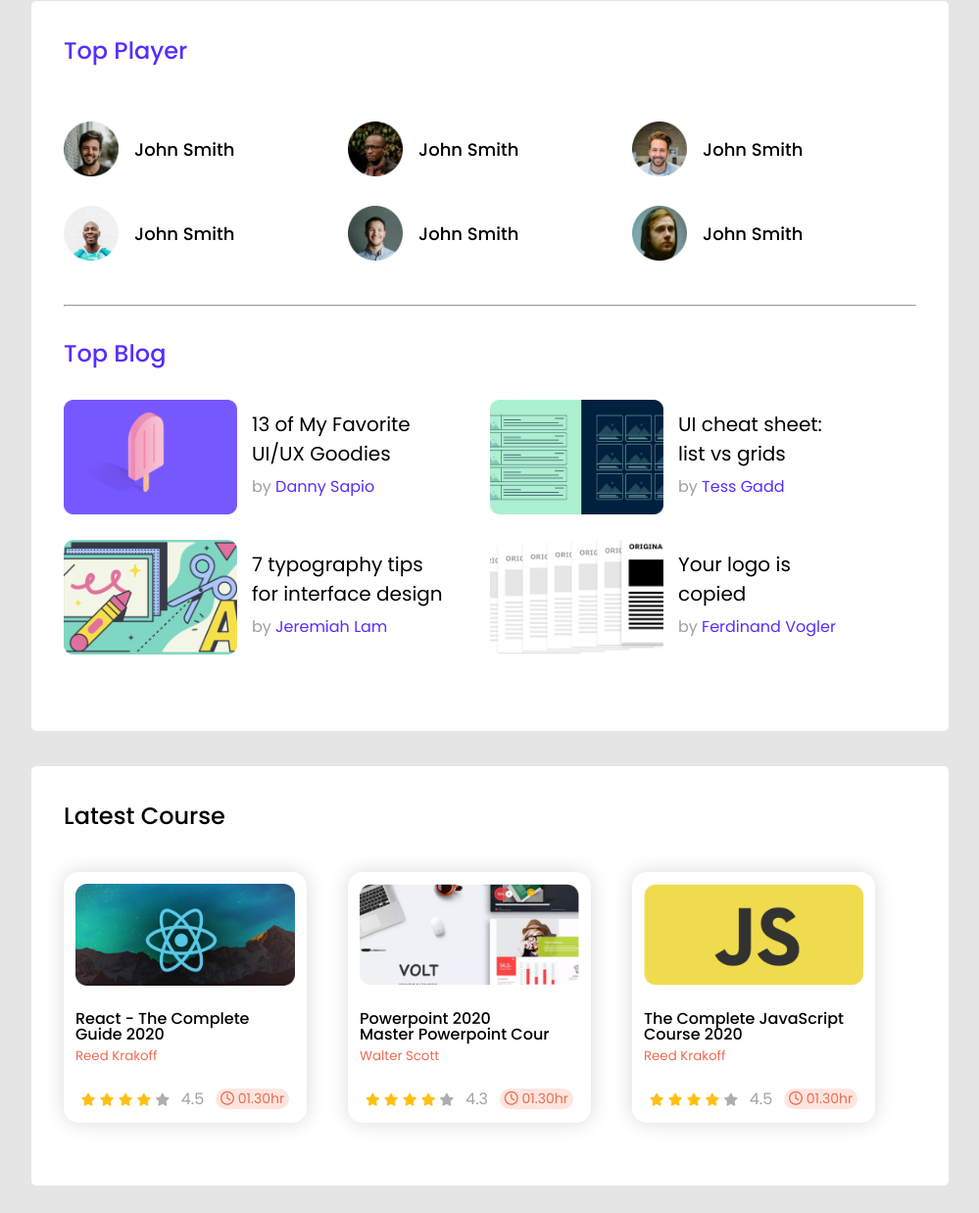
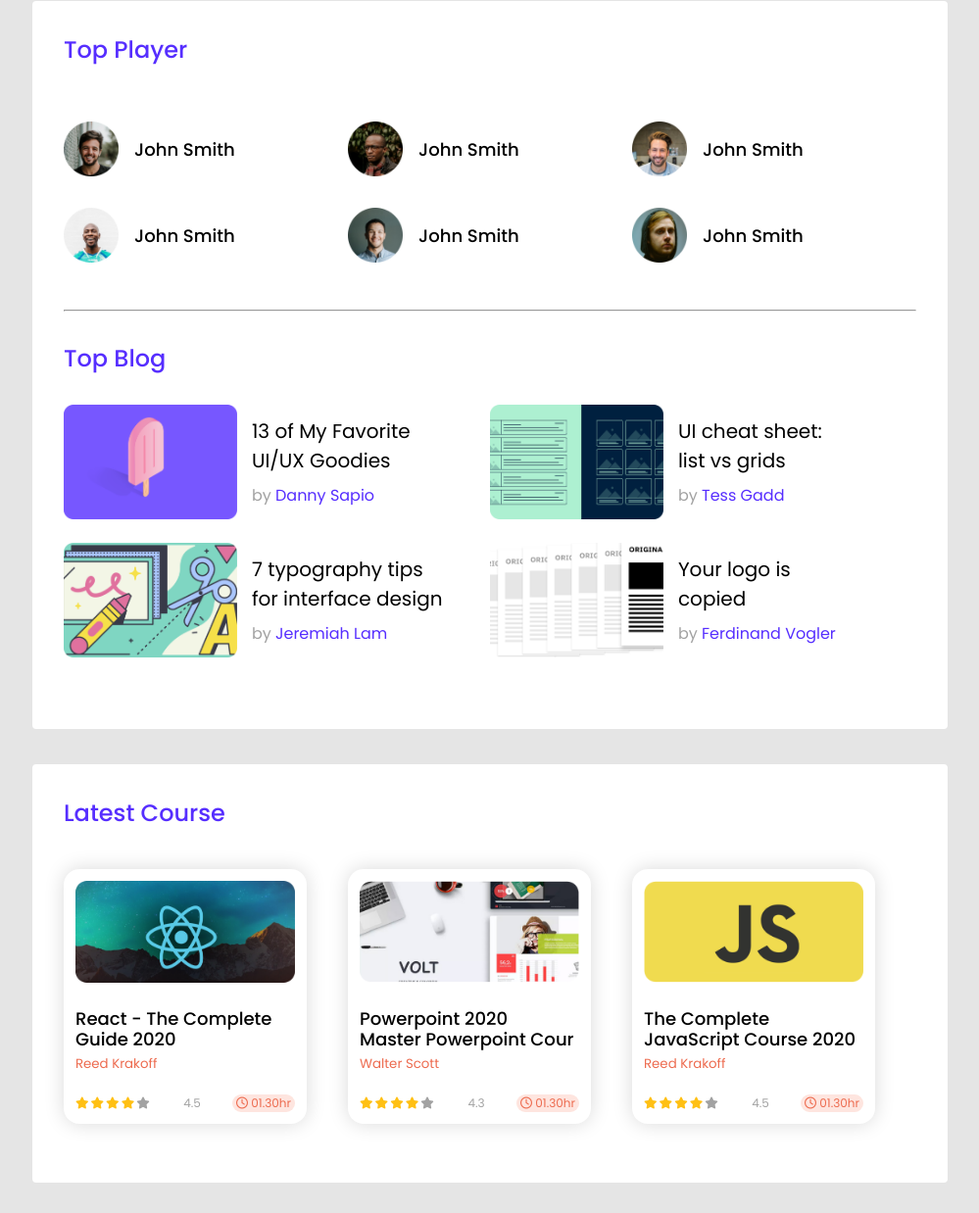
Before and after one commit to arifulhaque145/lead-css, a plain HTML site: page index.html in a window 1280 px wide. Shown: the part 129-1367 px from the top of the page at 98% size, without its empty margins (140-1139 px from the left). After the commit the page ends 1336 px from the top, so only its background shows below. Drawn offline with Linux system fonts and the light colour scheme.

Commit message:
complete for larg screen

```diff
--- a/css/responsive.css
+++ b/css/responsive.css
@@ -1,36 +1,29 @@
 @import url('https://fonts.googleapis.com/css2?family=Poppins:wght@400;500&display=swap');
 
 /* Extra small devices (phones, 600px and down) */
-@media only screen and (max-width: 600px) {
-    * {
+@media (min-width: 0px) and (max-width: 480px) {
+    body {
         background-color: red;
     }
 }
 
 /* Small devices (portrait tablets and large phones, 600px and up) */
-@media only screen and (min-width: 600px) {
-    * {
+@media (min-width: 481px) and (max-width: 768px) {
+    body {
         background-color: blue;
     }
 }
 
 /* Medium devices (landscape tablets, 768px and up) */
-@media only screen and (min-width: 768px) {
-    * {
+@media (min-width: 769px) and (max-width: 1024px) {
+    body {
         background-color: green;
     }
 }
 
 /* Large devices (laptops/desktops, 992px and up) */
-@media only screen and (min-width: 992px) {
-    * {
+@media (min-width: 1025px) and (max-width: 1200px) {
+    body {
         background-color: yellow;
     }
 }
-
-/* Extra large devices (large laptops and desktops, 1200px and up) */
-/* @media only screen and (min-width: 1200px) {
-    * {
-        background-color: cyan;
-    }
-} */
--- a/css/style.css
+++ b/css/style.css
@@ -18,181 +18,229 @@ body {
     ;
 }
 
+.bg--violet {
+    background-color: #562EFF;
+}
+
+.bg--white {
+    background-color: white;
+}
+
+.bg--ltred {
+    background-color: rgba(254, 229, 223, 1);
+}
+
+.txt--white {
+    color: white;
+}
+
+.txt--violet {
+    color: #562EFF;
+}
+
+.txt--red {
+    color: rgba(237, 107, 79, 1);
+}
+
+.txt--ash {
+    color: rgba(162, 162, 162, 1);
+}
 
 /* ====================================
             navbar styles
 ==================================== */
 
 .navbar {
-    background-color: #562EFF;
-    width           : 100%;
-    height          : 94px;
-    display         : flex;
-    align-content   : center;
-    justify-content : space-around;
-    align-items     : center;
+    width          : 100%;
+    height         : 5.88rem;
+    display        : flex;
+    align-content  : center;
+    justify-content: space-around;
+    align-items    : center;
 }
 
 .navbar__logo {
-    width         : 200px;
+    width         : 12.5rem;
     display       : flex;
     flex-direction: row;
-    margin-left   : 45px;
+    margin-left   : 2.81rem;
 }
 
-.navbar__logo-img {
-    width : 40.42px;
-    height: 51px;
+.navbar__logo__img {
+    width : 2.53rem;
 }
 
-.navbar__logo-title {
+.navbar__logo__title {
     display     : flex;
     align-items : center;
-    padding-left: 15.58px;
-    font-size   : 24px;
-    color       : #ffffff;
+    padding-left: 0.97rem;
+    font-size   : 1.5rem;
 }
 
 .navbar__nav {
     display     : flex;
     align-items : center;
-    margin-right: 50px;
+    margin-right: 3.13rem;
 }
 
 .navbar__nav a {
     color          : #ffffff;
     font-style     : normal;
-    padding-left   : 35px;
+    padding-left   : 2.19rem;
     text-decoration: none;
 }
 
 .navbar__nav a img {
-    height: 51px;
-    width : 51px;
+    height: 2.19rem;
+    width : 2.19rem;
 }
 
 
 /* ====================================
-            Top Styles
+            Card1 Styles
 ==================================== */
 
-.top {
-    width        : 870px;
-    height       : 679px;
-    background   : #ffffff;
-    margin-top   : 36px;
-    border-radius: 5px;
-    padding      : 33px;
+.card1 {
+    width        : 54.38rem;
+    height       : 42.44rem;
+    margin-top   : 2.25rem;
+    border-radius: 0.25rem;
+    padding      : 2rem;
 }
 
-.top__title {
+.card1__title {
     font-weight: 500;
-    font-size  : 24px;
-    margin     : 0 0 40px 0;
+    font-size  : 1.5rem;
+    margin     : 0 0 2.5rem 0;
 }
 
-.top__title--color {
-    color: #562EFF;
+.card1__list {
+    display              : grid;
+    grid-template-columns: repeat(3, 1fr);
+    margin-bottom        : 2rem;
 }
 
-.top-players {
-    display              : grid;
-    grid-template-columns: repeat(3, 1fr);
-    margin-bottom        : 30px;
-}
-
-.top-players-player {
+.card1__list__item {
     display    : flex;
     align-items: center;
-    margin     : 15px 15px;
+    margin     : 1rem 1rem;
     margin-left: 0px;
 }
 
-.top-players-player img {
-    width : 56px;
-    height: 56px;
+.card1__list__item img {
+    width : 3.5rem;
+    height: 3.5rem;
 }
 
-.top-players-player span {
-    padding-left: 16px;
-    font-size   : 18px;
+.card1__list__item span {
+    padding-left: 1rem;
+    font-size   : 1.13rem;
     font-style  : normal;
     font-weight : 500;
 }
 
 
 /* ====================================
-            Blog Styles
+            Card2 Styles
 ==================================== */
 
-.top-blogs-lists {
+.card2__list {
     display              : grid;
     grid-template-columns: repeat(2, 1fr);
 }
 
-.top-blogs-blog {
+.card2__list__item {
     display      : flex;
-    margin-bottom: 26px;
+    margin-bottom: 1.5rem;
 }
 
-.top-blogs-blog img {
-    width : 177px;
-    height: 117px;
+.card2__list__item img {
+    width : 11.06rem;
+    height: 7.31rem;
 }
 
-/* COurses */
-
-.course-info {
-    width        : 224px;
-    border-radius: 15px;
-    padding      : 12px;
-    box-shadow   : 0 0 20px rgba(0, 0, 0, 0.15);
+.card2__list__item__info {
+    margin-left: 15px;
 }
 
-.course-info img {
-    height       : 104px;
-    width        : 224px;
-    margin-bottom: 19px;
+.card2__list__item__info__title {
+    font-size : 1.25rem;
+    margin    : 0;
+    margin-top: 0.75rem;
 }
 
-.star-list>a>i {
-    height: 35px;
-    width : 35px;
+.card2__list__item__info__writter {
+    font-size : 1rem;
+    margin    : 0;
+    margin-top: 0.5rem;
 }
 
-.top--rating {
-    display        : flex;
-    justify-content: space-around;
-    align-items    : center;
-    margin-top     : 20px;
+.card2__list__item__info__writter span {
+    color: rgba(162, 162, 162, 1);
 }
 
-.top--title {
-    margin     : 0;
-    font-size  : 16px;
-    font-weight: 500;
-    line-height: 1;
+/* ====================================
+            Card3 Styles
+==================================== */
+
+.card3 {
+    width        : 54.38rem;
+    height       : 22.65rem;
+    margin-top   : 2.25rem;
+    border-radius: 0.25rem;
+    padding      : 2rem;
+    margin-bottom: 1.75;
 }
 
-.top--time {
-    border-radius   : 20px;
-    padding         : 0 5px 0 5px;
-    background-color: rgba(254, 229, 223, 1);
-    color           : rgba(237, 107, 79, 1);
-    font-size       : 14px;
-}
-
-.course-list {
+.card3__list {
     display              : grid;
     grid-template-columns: repeat(3, 1fr);
 }
 
-.top-course {
-    width        : 870px;
-    height       : 362px;
-    background   : #ffffff;
-    margin-top   : 36px;
-    border-radius: 5px;
-    padding      : 33px;
-    margin-bottom: 28px;
+.card3__list img {
+    height       : 6.5rem;
+    width        : 14rem;
+    margin-bottom: 1.25rem;
 }
+
+.card3__list__item {
+    width        : 14rem;
+    border-radius: 1rem;
+    padding      : 0.75rem;
+    box-shadow   : 0 0 1.25rem rgba(0, 0, 0, 0.15);
+}
+
+.card3__list__item__title {
+    margin     : 0;
+    font-size  : 1.13rem;
+    font-weight: 500;
+    line-height: 1.15;
+}
+
+.card3__star__list {
+    display       : flex;
+    align-items   : center;
+}
+
+.card3__star__list a {
+    padding-right: 0.13rem;
+    font-size    : 0.75rem;
+    color        : #FFC014;
+}
+
+.card3__rating {
+    display        : flex;
+    justify-content: space-between;
+    align-items    : center;
+    margin-top     : 1.25rem;
+}
+
+.card3__rating span {
+    font-size: 0.75rem;
+}
+
+.card3__time {
+    border-radius: 1.25rem;
+    padding      : 0 0.25rem 0 0.25rem;
+    font-size    : 0.75rem;
+}
--- a/index.html
+++ b/index.html
@@ -11,15 +11,16 @@
 
     <!-- css styles -->
     <link rel="stylesheet" href="css/style.css">
+    <link rel="stylesheet" href="css/responsive.css">
 
     <title>Lead CSS</title>
 </head>
 
 <body>
-    <nav class="navbar">
+    <nav class="navbar bg--violet">
         <div class="navbar__logo">
-            <img class="navbar__logo-img" src="img/icons/logo.png" alt="Logo">
-            <span class="navbar__logo-title">Idea</span>
+            <img class="navbar__logo__img" src="img/icons/logo.png" alt="Logo Image">
+            <span class="navbar__logo__title txt--white">Idea</span>
         </div>
         <div class="navbar__nav">
             <a href="#">Home</a>
@@ -29,130 +30,136 @@
         </div>
     </nav>
 
-    <section class="top">
-        <h1 class="top__title top__title--color">Top Player</h1>
-        <div class="top-players">
-            <div class="top-players-player">
+    <section class="card1 bg--white">
+        <h1 class="card1__title txt--violet">Top Player</h1>
+        <div class="card1__list">
+            <!-- card1-players -->
+            <div class="card1__list__item">
+                <!-- card1-players-player -->
                 <img src="img/players/player-1.png" alt="">
                 <span>John Smith</span>
             </div>
-            <div class="top-players-player">
+            <div class="card1__list__item">
                 <img src="img/players/player-2.png" alt="">
                 <span>John Smith</span>
             </div>
-            <div class="top-players-player">
+            <div class="card1__list__item">
                 <img src="img/players/player-3.png" alt="">
                 <span>John Smith</span>
             </div>
-            <div class="top-players-player">
+            <div class="card1__list__item">
                 <img src="img/players/player-4.png" alt="">
                 <span>John Smith</span>
             </div>
-            <div class="top-players-player">
+            <div class="card1__list__item">
                 <img src="img/players/player-5.png" alt="">
                 <span>John Smith</span>
             </div>
-            <div class="top-players-player">
+            <div class="card1__list__item">
                 <img src="img/players/player-6.png" alt="">
                 <span>John Smith</span>
             </div>
         </div>
         <hr>
-        <div class="top-blogs">
-            <h1 class="top__title top__title--color" style="margin: 30px 0 30px 0;">Top Blog</h1>
-            <div class="top-blogs-lists">
-                <div class="top-blogs-blog">
+        <div class="card2">
+            <!-- card1-blogs -->
+            <h1 class="card1__title txt--violet" style="margin: 30px 0 30px 0;">Top Blog</h1>
+            <div class="card2__list">
+                <!-- card-blogs -->
+                <div class="card2__list__item">
+                    <!-- card-blogs-blog -->
                     <img src="img/blogs/blog-1.png" alt="">
-                    <div class="top-blogs-blog-info" style="margin-left: 15px;">
-                        <p style="font-size: 20px; margin: 0; margin-top: 10px;">13 of My Favorite <br> UI/UX Goodies
+                    <div class="card2__list__item__info">
+                        <p class="card2__list__item__info__title">13 of My Favorite <br> UI/UX Goodies
                         </p>
-                        <p class="top__title--color" style="font-size: 16px; margin: 0; margin-top: 6px;"><span
-                                style="color:#9F9F9F;">by</span> Danny Sapio</p>
+                        <p class="card2__list__item__info__writter txt--violet"><span>by</span>
+                            Danny Sapio</p>
                     </div>
                 </div>
-                <div class="top-blogs-blog">
+                <div class="card2__list__item">
                     <img src="img/blogs/blog-2.png" alt="">
-                    <div class="top-blogs-blog-info" style="margin-left: 15px;">
-                        <p style="font-size: 20px; margin: 0; margin-top: 10px;">UI cheat sheet: <br> list vs grids</p>
-                        <p class="top__title--color" style="font-size: 16px; margin: 0; margin-top: 6px;"><span
-                                style="color:#9F9F9F;">by</span> Tess Gadd</p>
+                    <div class="card2__list__item__info" style="margin-left: 15px;">
+                        <p class="card2__list__item__info__title">UI cheat sheet: <br> list vs grids</p>
+                        <p class="card2__list__item__info__writter txt--violet"><span>by</span>
+                            Tess Gadd</p>
                     </div>
                 </div>
-                <div class="top-blogs-blog">
+                <div class="card2__list__item">
                     <img src="img/blogs/blog-3.png" alt="">
-                    <div class="top-blogs-blog-info" style="margin-left: 15px;">
-                        <p style="font-size: 20px; margin: 0; margin-top: 10px;">7 typography tips <br> for interface
+                    <div class="card2__list__item__info" style="margin-left: 15px;">
+                        <p class="card2__list__item__info__title">7 typography tips <br> for interface
                             design</p>
-                        <p class="top__title--color" style="font-size: 16px; margin: 0; margin-top: 6px;"><span
-                                style="color:#9F9F9F;">by</span> Jeremiah Lam</p>
+                        <p class="card2__list__item__info__writter txt--violet"><span>by</span>
+                            Jeremiah Lam</p>
                     </div>
                 </div>
-                <div class="top-blogs-blog">
+                <div class="card2__list__item">
                     <img src="img/blogs/blog-4.png" alt="">
-                    <div class="top-blogs-blog-info" style="margin-left: 15px;">
-                        <p style="font-size: 20px; margin: 0; margin-top: 10px;">Your logo is <br> copied</p>
-                        <p class="top__title--color" style="font-size: 16px; margin: 0; margin-top: 6px;"><span
-                                style="color:#9F9F9F;">by</span> Ferdinand Vogler</p>
+                    <div class="card2__list__item__info" style="margin-left: 15px;">
+                        <p class="card2__list__item__info__title">Your logo is <br> copied</p>
+                        <p class="card2__list__item__info__writter txt--violet"><span>by</span>
+                            Ferdinand Vogler</p>
                     </div>
                 </div>
             </div>
         </div>
     </section>
-    <section class="top-course">
-        <h1 class="top__title">Latest Course</h1>
-        <div class="course-list">
-            <div class="course-info">
+
+    <section class="card3 bg--white">
+        <h1 class="card1__title txt--violet">Latest Course</h1>
+        <div class="card3__list">
+            <div class="card3__list__item">
                 <img src="img/courses/course-1.png" alt="" srcset="">
-                <p class="top--title">React - The Complete <br> Guide 2020</p>
-                <small style="color: rgba(237, 107, 79, 1);">Reed Krakoff</small>
-                <div class="top--rating">
-                    <div class="start-list">
-                        <a href="#"><i class="fas fa-star" style="font-size: 13px; color: #FFC014;"></i></a>
-                        <a href="#"><i class="fas fa-star" style="font-size: 13px; color: #FFC014;"></i></a>
-                        <a href="#"><i class="fas fa-star" style="font-size: 13px; color: #FFC014;"></i></a>
-                        <a href="#"><i class="fas fa-star" style="font-size: 13px; color: #FFC014;"></i></a>
-                        <a href="#"><i class="fas fa-star" style="font-size: 13px; color: #AEAEAE;"></i></a>
+                <p class="card3__list__item__title">React - The Complete <br> Guide 2020</p>
+                <small class="txt--red">Reed Krakoff</small>
+                <div class="card3__rating">
+                    <div class="card3__star__list">
+                        <a href="#"><i class="fas fa-star"></i></a>
+                        <a href="#"><i class="fas fa-star"></i></a>
+                        <a href="#"><i class="fas fa-star"></i></a>
+                        <a href="#"><i class="fas fa-star"></i></a>
+                        <a href="#"><i class="fas fa-star txt--ash"></i></a>
                     </div>
-                    <span style="color: rgba(162, 162, 162, 1);">4.5</span>
-                    <div class="top--time">
+                    <span class="txt--ash">4.5</span>
+                    <div class="card3__time bg--ltred txt--red">
                         <i class="far fa-clock"></i>
                         <span>01.30hr</span>
                     </div>
                 </div>
             </div>
-            <div class="course-info">
+            <div class="card3__list__item">
                 <img src="img/courses/course-2.png" alt="" srcset="">
-                <p class="top--title">Powerpoint 2020 <br> Master Powerpoint Cour</p>
-                <small style="color: rgba(237, 107, 79, 1);">Walter Scott</small>
-                <div class="top--rating">
-                    <div class="start-list">
-                        <a href="#"><i class="fas fa-star" style="font-size: 13px; color: #FFC014;"></i></a>
-                        <a href="#"><i class="fas fa-star" style="font-size: 13px; color: #FFC014;"></i></a>
-                        <a href="#"><i class="fas fa-star" style="font-size: 13px; color: #FFC014;"></i></a>
-                        <a href="#"><i class="fas fa-star" style="font-size: 13px; color: #FFC014;"></i></a>
-                        <a href="#"><i class="fas fa-star" style="font-size: 13px; color: #AEAEAE;"></i></a>
+                <p class="card3__list__item__title">Powerpoint 2020 <br> Master Powerpoint Cour</p>
+                <small class="txt--red">Walter Scott</small>
+                <div class="card3__rating">
+                    <div class="card3__star__list">
+                        <a href="#"><i class="fas fa-star"></i></a>
+                        <a href="#"><i class="fas fa-star"></i></a>
+                        <a href="#"><i class="fas fa-star"></i></a>
+                        <a href="#"><i class="fas fa-star"></i></a>
+                        <a href="#"><i class="fas fa-star txt--ash"></i></a>
                     </div>
-                    <span style="color: rgba(162, 162, 162, 1);">4.3</span>
-                    <div class="top--time">
+                    <span class="txt--ash">4.3</span>
+                    <div class="card3__time bg--ltred txt--red">
                         <i class="far fa-clock"></i>
                         <span>01.30hr</span>
                     </div>
                 </div>
             </div>
-            <div class="course-info">
+            <div class="card3__list__item">
                 <img src="img/courses/course-3.png" alt="" srcset="">
-                <p class="top--title">The Complete JavaScript <br> Course 2020</p>
-                <small style="color: rgba(237, 107, 79, 1);">Reed Krakoff</small>
-                <div class="top--rating">
-                    <div class="start-list">
-                        <a href="#"><i class="fas fa-star" style="font-size: 13px; color: #FFC014;"></i></a>
-                        <a href="#"><i class="fas fa-star" style="font-size: 13px; color: #FFC014;"></i></a>
-                        <a href="#"><i class="fas fa-star" style="font-size: 13px; color: #FFC014;"></i></a>
-                        <a href="#"><i class="fas fa-star" style="font-size: 13px; color: #FFC014;"></i></a>
-                        <a href="#"><i class="fas fa-star" style="font-size: 13px; color: #AEAEAE;"></i></a>
+                <p class="card3__list__item__title">The Complete JavaScript Course 2020</p>
+                <small class="txt--red">Reed Krakoff</small>
+                <div class="card3__rating">
+                    <div class="card3__star__list">
+                        <a href="#"><i class="fas fa-star"></i></a>
+                        <a href="#"><i class="fas fa-star"></i></a>
+                        <a href="#"><i class="fas fa-star"></i></a>
+                        <a href="#"><i class="fas fa-star"></i></a>
+                        <a href="#"><i class="fas fa-star txt--ash"></i></a>
                     </div>
-                    <span style="color: rgba(162, 162, 162, 1);">4.5</span>
-                    <div class="top--time">
+                    <span class="txt--ash">4.5</span>
+                    <div class="card3__time bg--ltred txt--red">
                         <i class="far fa-clock"></i>
                         <span>01.30hr</span>
                     </div>
```
